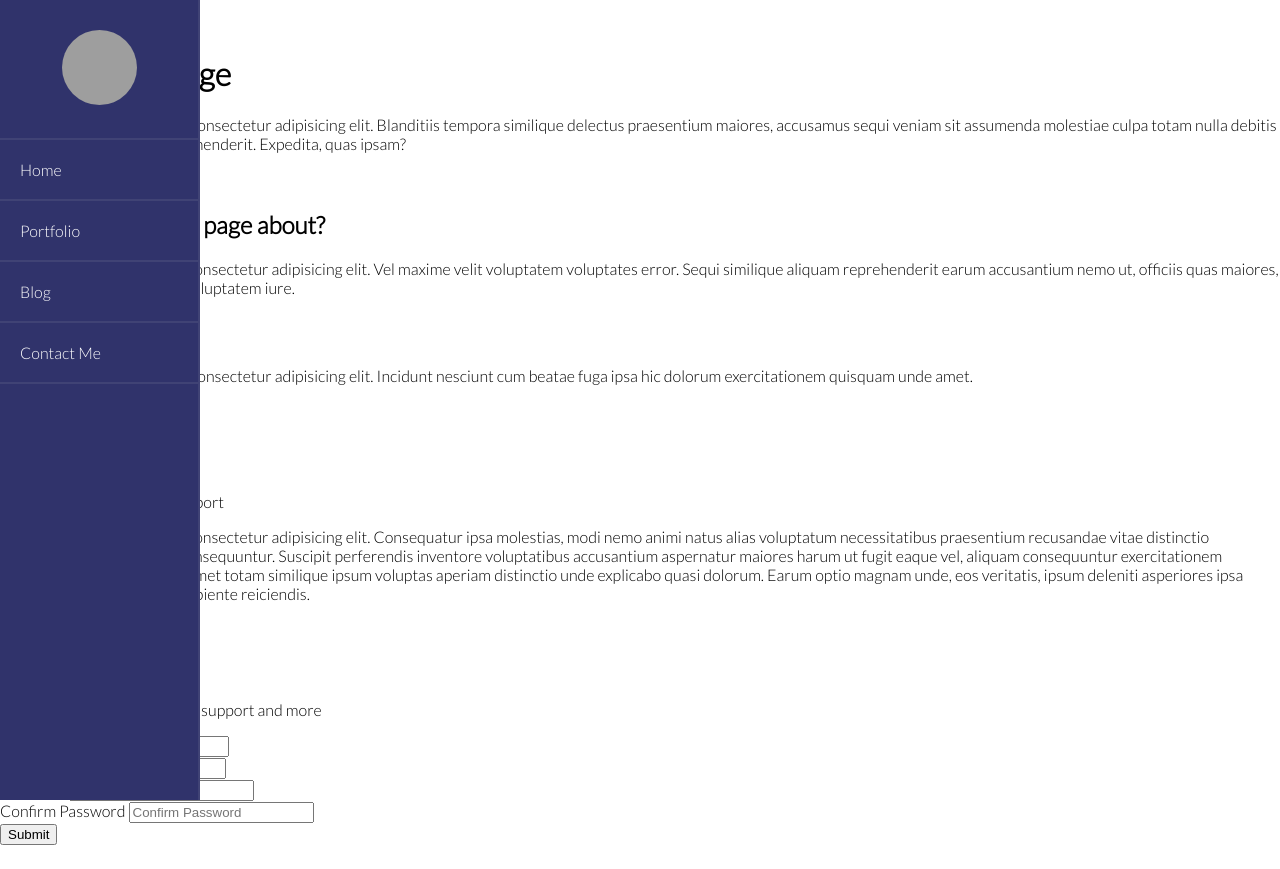
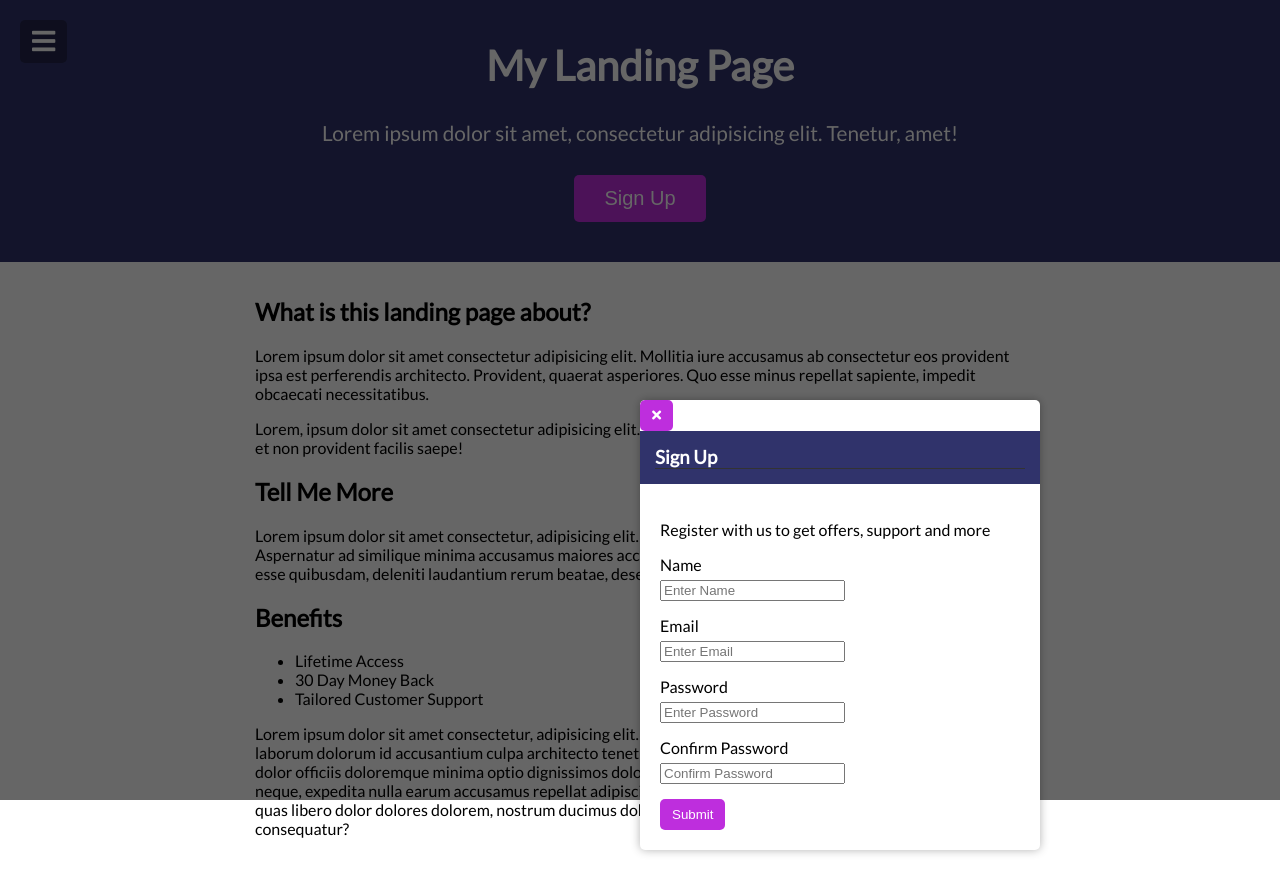
Before and after one commit to gdhaliwal22/menu-slider-modal, a plain HTML site: page index.html in a window 1280 px wide. Before the commit the page ends 845 px from the top, so only its background shows below. Drawn offline with Linux system fonts and the light colour scheme; grey boxes are pictures that could not be loaded.

Commit message:
styled modal

```diff
--- a/index.html
+++ b/index.html
@@ -14,7 +14,7 @@
     <title>My Landing Page</title>
   </head>
   <body>
-    <nav>
+    <nav id="navbar">
       <div class="logo">
         <img src="https://randomuser.me/api/portraits/men/76.jpg" alt="user" />
       </div>
@@ -25,83 +25,109 @@
         <li><a href="#">Contact Me</a></li>
       </ul>
     </nav>
+
     <header>
       <button id="toggle" class="toggle">
         <i class="fa fa-bars fa-2x"></i>
       </button>
+
       <h1>My Landing Page</h1>
+
       <p>
-        Lorem ipsum, dolor sit amet consectetur adipisicing elit. Blanditiis
-        tempora similique delectus praesentium maiores, accusamus sequi veniam
-        sit assumenda molestiae culpa totam nulla debitis cupiditate doloremque
-        reprehenderit. Expedita, quas ipsam?
+        Lorem ipsum dolor sit amet, consectetur adipisicing elit. Tenetur, amet!
       </p>
+
       <button class="cta-btn" id="open">Sign Up</button>
     </header>
+
     <div class="container">
       <h2>What is this landing page about?</h2>
       <p>
-        Lorem ipsum dolor sit amet consectetur adipisicing elit. Vel maxime
-        velit voluptatem voluptates error. Sequi similique aliquam reprehenderit
-        earum accusantium nemo ut, officiis quas maiores, assumenda dolore
-        cumque voluptatem iure.
+        Lorem ipsum dolor sit amet consectetur adipisicing elit. Mollitia iure
+        accusamus ab consectetur eos provident ipsa est perferendis architecto.
+        Provident, quaerat asperiores. Quo esse minus repellat sapiente, impedit
+        obcaecati necessitatibus.
       </p>
+      <p>
+        Lorem, ipsum dolor sit amet consectetur adipisicing elit. Sapiente optio
+        officia ipsa. Cum dignissimos possimus et non provident facilis saepe!
+      </p>
+
       <h2>Tell Me More</h2>
+
       <p>
-        Lorem ipsum dolor sit amet, consectetur adipisicing elit. Incidunt
-        nesciunt cum beatae fuga ipsa hic dolorum exercitationem quisquam unde
-        amet.
+        Lorem ipsum dolor sit amet consectetur, adipisicing elit. Repellat eaque
+        delectus explicabo qui reprehenderit? Aspernatur ad similique minima
+        accusamus maiores accusantium libero autem iusto reiciendis ullam
+        impedit esse quibusdam, deleniti laudantium rerum beatae, deserunt nemo
+        neque, obcaecati exercitationem sit. Earum.
       </p>
+
       <h2>Benefits</h2>
       <ul>
         <li>Lifetime Access</li>
         <li>30 Day Money Back</li>
         <li>Tailored Customer Support</li>
       </ul>
+
       <p>
-        Lorem ipsum dolor sit amet consectetur adipisicing elit. Consequatur
-        ipsa molestias, modi nemo animi natus alias voluptatum necessitatibus
-        praesentium recusandae vitae distinctio asperiores vero provident
-        consequuntur. Suscipit perferendis inventore voluptatibus accusantium
-        aspernatur maiores harum ut fugit eaque vel, aliquam consequuntur
-        exercitationem architecto, ullam cupiditate amet totam similique ipsum
-        voluptas aperiam distinctio unde explicabo quasi dolorum. Earum optio
-        magnam unde, eos veritatis, ipsum deleniti asperiores ipsa inventore
-        consectetur sed sapiente reiciendis.
+        Lorem ipsum dolor sit amet consectetur, adipisicing elit. Esse quam
+        nostrum, fugiat, itaque natus officia laborum dolorum id accusantium
+        culpa architecto tenetur fuga? Consequatur provident rerum eius ratione
+        dolor officiis doloremque minima optio dignissimos doloribus odio
+        debitis vero cumque itaque excepturi a neque, expedita nulla earum
+        accusamus repellat adipisci veritatis quam. Ipsum fugiat iusto pariatur
+        consectetur quas libero dolor dolores dolorem, nostrum ducimus
+        doloremque placeat accusamus iste, culpa quaerat consequatur?
       </p>
     </div>
+
     <!-- Modal -->
     <div class="modal-container" id="modal">
       <div class="modal">
         <button class="close-btn" id="close">
           <i class="fa fa-times"></i>
         </button>
-        <div class="modal-header"><h3>Sign Up</h3></div>
+        <div class="modal-header">
+          <h3>Sign Up</h3>
+        </div>
         <div class="modal-content">
           <p>Register with us to get offers, support and more</p>
           <form class="modal-form">
             <div>
               <label for="name">Name</label>
-              <input type="text" id="name" placeholder="Enter Name" />
+              <input
+                type="text"
+                id="name"
+                placeholder="Enter Name"
+                class="form-input"
+              />
             </div>
             <div>
-              <label for="name">Email</label>
-              <input type="text" id="email" placeholder="Enter Email" />
+              <label for="email">Email</label>
+              <input
+                type="email"
+                id="email"
+                placeholder="Enter Email"
+                class="form-input"
+              />
             </div>
             <div>
-              <label for="name">Password</label>
+              <label for="password">Password</label>
               <input
                 type="password"
                 id="password"
                 placeholder="Enter Password"
+                class="form-input"
               />
             </div>
             <div>
-              <label for="name">Confirm Password</label>
+              <label for="password2">Confirm Password</label>
               <input
                 type="password"
                 id="password2"
                 placeholder="Confirm Password"
+                class="form-input"
               />
             </div>
             <input type="submit" value="Submit" class="submit-btn" />
@@ -109,6 +135,7 @@
         </div>
       </div>
     </div>
+
     <script src="script.js"></script>
   </body>
 </html>
--- a/style.css
+++ b/style.css
@@ -1,4 +1,4 @@
-@import url("https://fonts.googleapis.com/css2?family=Lato:wght@300&display=swap");
+@import url("https://fonts.googleapis.com/css?family=Lato&display=swap");
 
 :root {
   --modal-duration: 1s;
@@ -13,6 +13,12 @@
 body {
   font-family: "Lato", sans-serif;
   margin: 0;
+  transition: transform 0.3s ease;
+}
+
+body.show-nav {
+  /* Width of nav */
+  transform: translateX(200px);
 }
 
 nav {
@@ -23,9 +29,9 @@ nav {
   top: 0;
   left: 0;
   width: 200px;
-  height: 100vh;
+  height: 100%;
   z-index: 100;
-  /* transform: translateX(-100%); */
+  transform: translateX(-100%);
 }
 
 nav .logo {
@@ -62,3 +68,100 @@ nav ul li a {
 nav ul li a:hover {
   text-decoration: underline;
 }
+
+header {
+  background-color: var(--primary-color);
+  color: #fff;
+  font-size: 130%;
+  position: relative;
+  padding: 40px 15px;
+  text-align: center;
+}
+
+header h1 {
+  margin: 0;
+}
+
+header p {
+  margin: 30px 0;
+}
+
+button,
+input[type="submit"] {
+  background-color: var(--secondary-color);
+  border: 0;
+  border-radius: 5px;
+  color: #fff;
+  cursor: pointer;
+  padding: 8px 12px;
+}
+
+button:focus {
+  outline: none;
+}
+
+.toggle {
+  background-color: rgba(0, 0, 0, 0.3);
+  position: absolute;
+  top: 20px;
+  left: 20px;
+}
+
+.cta-btn {
+  padding: 12px 30px;
+  font-size: 20px;
+}
+
+.container {
+  padding: 15px;
+  margin: 0 auto;
+  max-width: 100%;
+  width: 800px;
+}
+
+.modal-container {
+  background-color: rgba(0, 0, 0, 0.6);
+  /* display: none */
+  position: fixed;
+  top: 0;
+  left: 0;
+  right: 0;
+  bottom: 0;
+}
+
+.modal {
+  background-color: #fff;
+  border-radius: 5px;
+  box-shadow: 0 0 10px rgba(0, 0, 0, 0.3);
+  position: absolute;
+  overflow: hidden;
+  top: 50%;
+  left: 50%;
+  transform: translateX(-50%, -50%);
+  max-width: 100%;
+  width: 400px;
+}
+
+.modal-header {
+  background-color: var(--primary-color);
+  color: #fff;
+  padding: 15px;
+}
+
+.modal-header h3 {
+  margin: 0;
+  border-bottom: 1px solid #333;
+}
+
+.modal-content {
+  padding: 20px;
+}
+
+.modal-form div {
+  margin: 15px 0;
+}
+
+.modal-form label {
+  display: block;
+  margin-bottom: 5px;
+}
```
